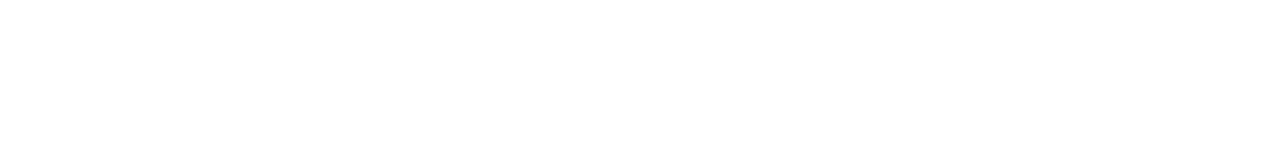
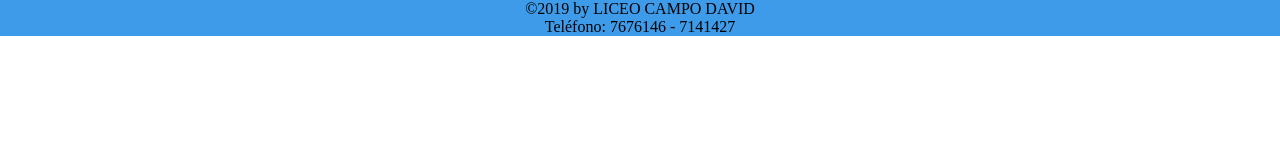
Before and after one commit to danielcarv96/Copy_Liceo_Campo_David, a plain HTML site: page index.html in a window 1280 px wide. Drawn offline with Linux system fonts and the light colour scheme.

Commit message:
added footer content and background color

```diff
--- a/css/styles.css
+++ b/css/styles.css
@@ -1 +1,9 @@
 /*This is the styles.css file*/
+footer {
+    text-align: center;
+    background-color: #3d9be9;
+}
+
+body{
+    margin: 0;
+}
--- a/index.html
+++ b/index.html
@@ -16,6 +16,8 @@
   </main>
 
   <footer>
+    <span>&copy;2019 by LICEO CAMPO DAVID</span><br>
+    <span>Tel&eacute;fono: 7676146 - 7141427</span>
   </footer>
 </body>
 
```
